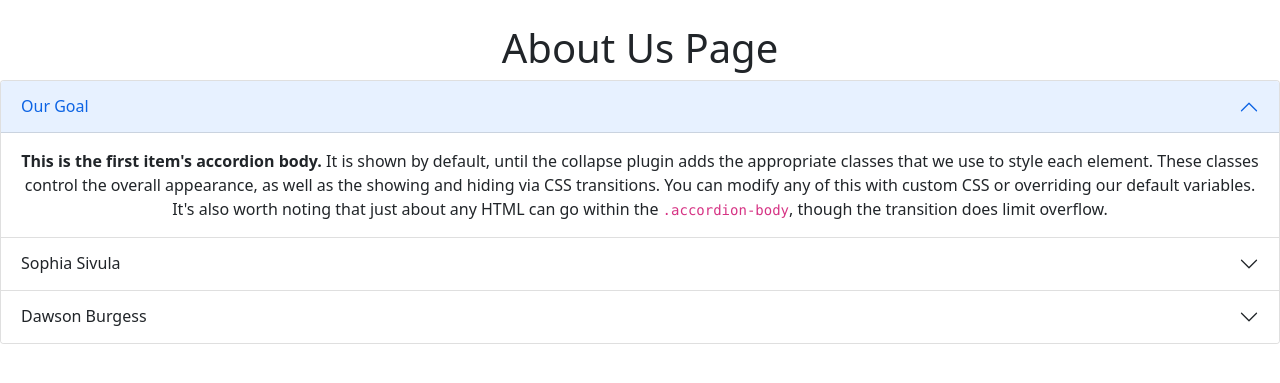
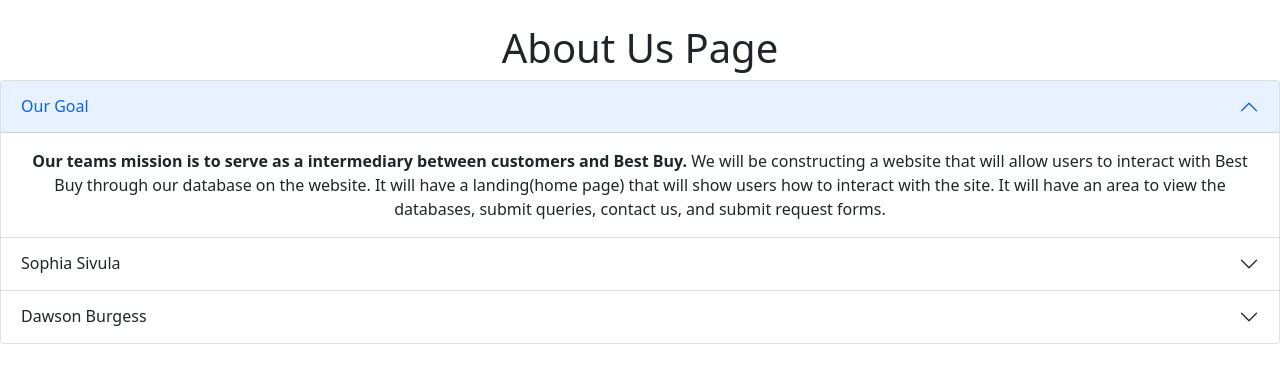
Before and after one commit to dawson-b23/CS360Project, a Django app: page /aboutUS in a window 1280 px wide. Shown: the part 56-439 px from the top of the page. Run offline with Django 4.2, Linux system fonts and the light colour scheme.

Commit message:
changes before presentation

```diff
--- a/proj/websiteCS360/events/templates/events/aboutUs.html
+++ b/proj/websiteCS360/events/templates/events/aboutUs.html
@@ -14,7 +14,7 @@
 		    </h2>
 		    <div id="collapseOne" class="accordion-collapse collapse show" aria-labelledby="headingOne" data-bs-parent="#accordionExample">
 		      <div class="accordion-body">
-		        <strong>This is the first item's accordion body.</strong> It is shown by default, until the collapse plugin adds the appropriate classes that we use to style each element. These classes control the overall appearance, as well as the showing and hiding via CSS transitions. You can modify any of this with custom CSS or overriding our default variables. It's also worth noting that just about any HTML can go within the <code>.accordion-body</code>, though the transition does limit overflow.
+		        <strong>Our teams mission is to serve as a intermediary between customers and Best Buy.</strong> We will be constructing a website that will allow users to interact with Best Buy through our database on the website. It will have a landing(home page) that will show users how to interact with the site. It will have an area to view the databases, submit queries, contact us, and submit request forms.
 		      </div>
 		    </div>
 		  </div>
@@ -26,7 +26,7 @@
 		    </h2>
 		    <div id="collapseTwo" class="accordion-collapse collapse" aria-labelledby="headingTwo" data-bs-parent="#accordionExample">
 		      <div class="accordion-body">
-		        <strong>This is the second item's accordion body.</strong> It is hidden by default, until the collapse plugin adds the appropriate classes that we use to style each element. These classes control the overall appearance, as well as the showing and hiding via CSS transitions. You can modify any of this with custom CSS or overriding our default variables. It's also worth noting that just about any HTML can go within the <code>.accordion-body</code>, though the transition does limit overflow.
+		        <strong>Team member one of our group, in charge of databases and assiting with the website.</strong> We will be using MySQL for our databases, and interacting with them through phpMyAdmin. They will link to the website.
 		      </div>
 		    </div>
 		  </div>
@@ -38,7 +38,7 @@
 		    </h2>
 		    <div id="collapseThree" class="accordion-collapse collapse" aria-labelledby="headingThree" data-bs-parent="#accordionExample">
 		      <div class="accordion-body">
-		        <strong>This is the third item's accordion body.</strong> It is hidden by default, until the collapse plugin adds the appropriate classes that we use to style each element. These classes control the overall appearance, as well as the showing and hiding via CSS transitions. You can modify any of this with custom CSS or overriding our default variables. It's also worth noting that just about any HTML can go within the <code>.accordion-body</code>, though the transition does limit overflow.
+		        <strong>Team member two of our group, in charge of the website and assisting with databases.</strong> The website will be made using Django (a framework for python), bootstrap, and xammp.
 		      </div>
 		    </div>
 		  </div>
--- a/proj/websiteCS360/events/templates/events/home.html
+++ b/proj/websiteCS360/events/templates/events/home.html
@@ -6,6 +6,5 @@
 			Temporary Home Page
 		</h1>
 		{% include 'events/tables.html' %}
->>>>>>> 1c59ef844a011ede5b4560101123c612ea74668c
 	</center>
 {% endblock %}
```
Also changed, not shown: 1 other file.
